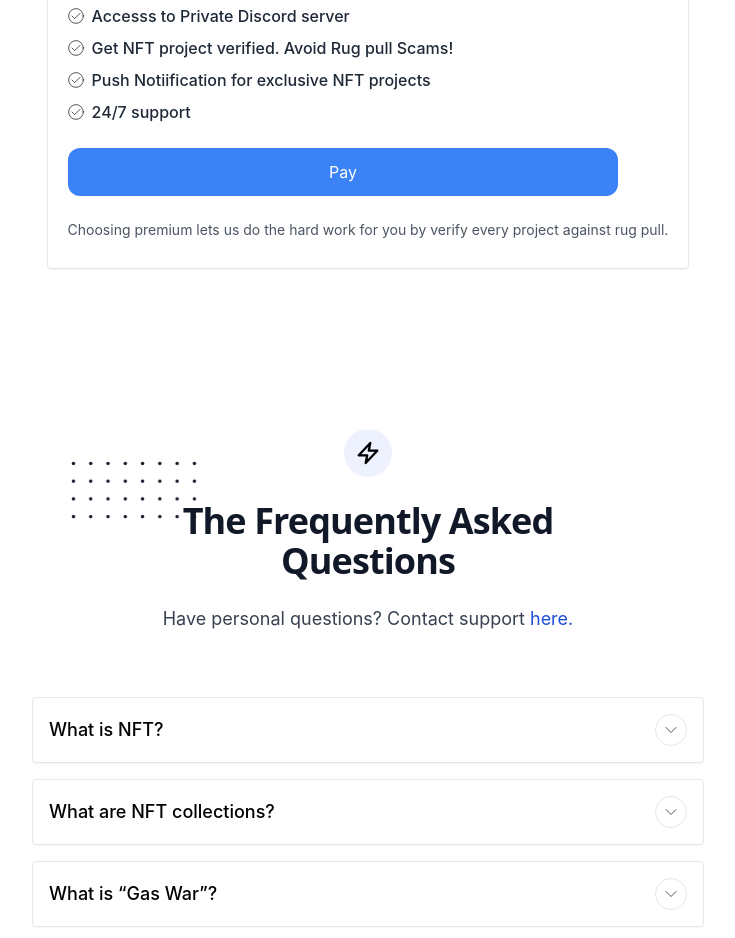
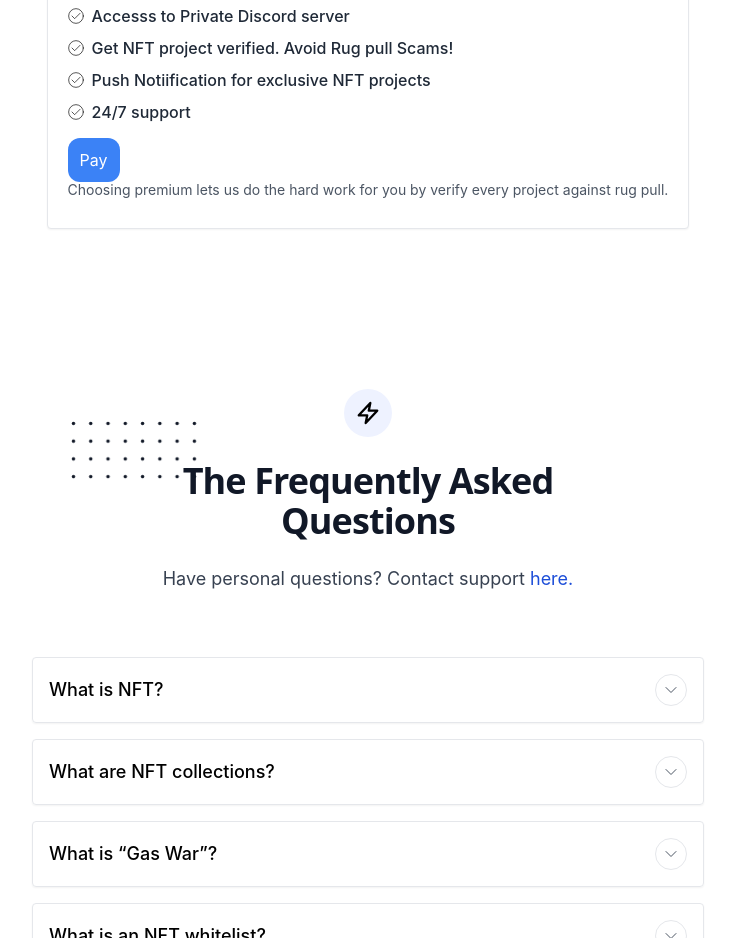
Before and after one commit to Nickblaq/static, a Next.js app: page / in a window 1280 px wide. Shown: the part 1380-2318 px from the top of the page, without its empty margins (272-1007 px from the left). Built offline with nearby package versions, Linux system fonts and the light colour scheme.

Commit message:
patch 0.3

```diff
--- a/components/Pricing.jsx
+++ b/components/Pricing.jsx
@@ -364,9 +364,7 @@ export const Pricing = () => {
               </div>
             </div>
             <div>
-              <a target="_blank" rel="noopener noreferrer" href='https://sndc.sh/to/mp2pv'>
-             <button className="text-center px-3 py-3 rounded-xl text-white bg-blue-500 hover:bg-blue-700 mx-auto w-11/12 mb-4">Pay</button>
-             </a>
+             <a className="text-center px-3 py-3 rounded-xl text-white bg-blue-500 hover:bg-blue-700 mx-auto w-11/12 mb-4"  target="_blank" rel="noopener noreferrer" href='https://sndc.sh/to/mp2pv'>Pay</a>
               <p className="text-sm text-gray-600 py-2">
                Choosing premium lets us do the hard work for you by verify every project against rug pull.
               </p>
```
